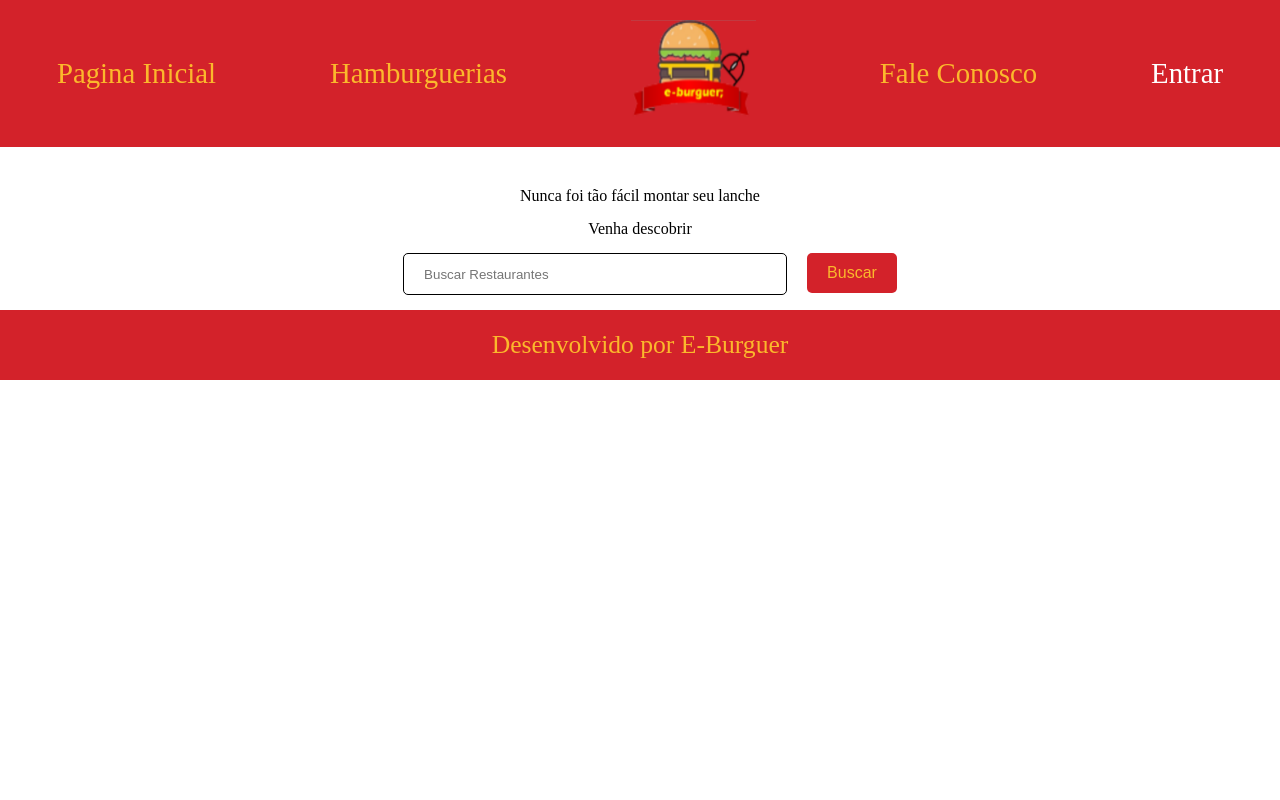
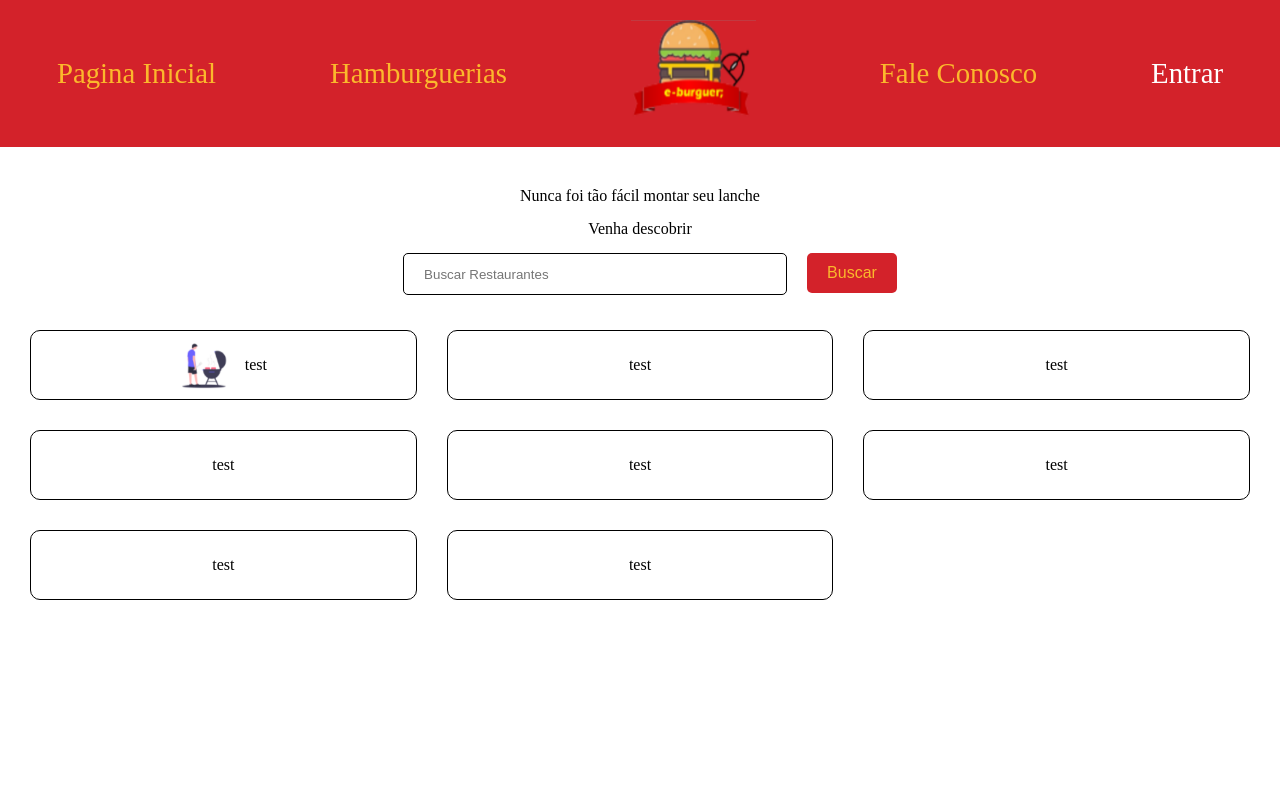
Before and after one commit to MatheusRFilho/E-Burguer, a React (Create React App) app: page / in a window 1280 px wide. Shown: the top 800 px of the page. Built offline with nearby package versions, Linux system fonts and the light colour scheme.

Commit message:
feat: static home done

```diff
--- a/src/App.css
+++ b/src/App.css
@@ -2,9 +2,6 @@
   margin: 0;
   padding: 0;
   box-sizing: border-box;
-}
-.content {
-  padding-bottom: 100px;
 }
 
 ::-webkit-scrollbar {
--- /dev/null
+++ b/src/globalComponents/cardHamburgueria/index.js
@@ -0,0 +1,14 @@
+import './style.css';
+
+const CardHamburgueria = ({ image, text }) => {
+  return (
+    <div className="card-hamburgueria">
+      {image != null ? (
+        <img src={image} alt="text" className="hamburgueria-logo"></img>
+      ) : null}
+      <p>{text}</p>
+    </div>
+  );
+};
+
+export default CardHamburgueria;
--- /dev/null
+++ b/src/globalComponents/cardHamburgueria/style.css
@@ -0,0 +1,19 @@
+.card-hamburgueria {
+  border: 1px solid black;
+  border-radius: 10px;
+
+  display: flex;
+  flex-direction: row;
+  justify-content: center;
+  align-items: center;
+
+  height: 70px;
+  padding: 10px;
+}
+
+.hamburgueria-logo {
+  width: 50px;
+  height: 50px;
+
+  margin-right: 15px;
+}
--- a/src/pages/Home/index.js
+++ b/src/pages/Home/index.js
@@ -2,6 +2,9 @@ import './style.css';
 import NavBar from '../../globalComponents/navbar/Navbar.js';
 import Footer from '../../globalComponents/footer/Footer.js';
 import { useState } from 'react';
+import CardHamburgueria from '../../globalComponents/cardHamburgueria';
+
+import logoHamburgueria from '../../images/logohamburgueria.png';
 
 function Home() {
   const [searchText, setSearchText] = useState('');
@@ -13,6 +16,7 @@ function Home() {
   return (
     <>
       <NavBar></NavBar>
+      <div className="content">
         <div className="home-ps">
           <p className="home-text">Nunca foi tão fácil montar seu lanche</p>
           <p className="home-text">Venha descobrir</p>
@@ -39,6 +43,18 @@ function Home() {
             </button>
           </div>
         </form>
+
+        <div className="hamburguerias-cards">
+          <CardHamburgueria image={logoHamburgueria} text="test" />
+          <CardHamburgueria text="test" />
+          <CardHamburgueria text="test" />
+          <CardHamburgueria text="test" />
+          <CardHamburgueria text="test" />
+          <CardHamburgueria text="test" />
+          <CardHamburgueria text="test" />
+          <CardHamburgueria text="test" />
+        </div>
+      </div>
       <Footer></Footer>
     </>
   );
--- a/src/pages/Home/style.css
+++ b/src/pages/Home/style.css
@@ -1,3 +1,7 @@
+.content {
+  height: 100vh;
+}
+
 .home-ps {
   margin-top: 40px;
 }
@@ -38,3 +42,11 @@
   font-size: 1rem;
   color: #fbb82c;
 }
+
+.hamburguerias-cards {
+  display: grid;
+  grid-template-columns: repeat(auto-fit, minmax(384px, 1fr));
+  grid-gap: 30px;
+
+  margin: 20px 30px ;
+}
```
Also changed, not shown: src/images/logohamburgueria.png (added). Lines whose indentation alone changed are shown as unchanged.
